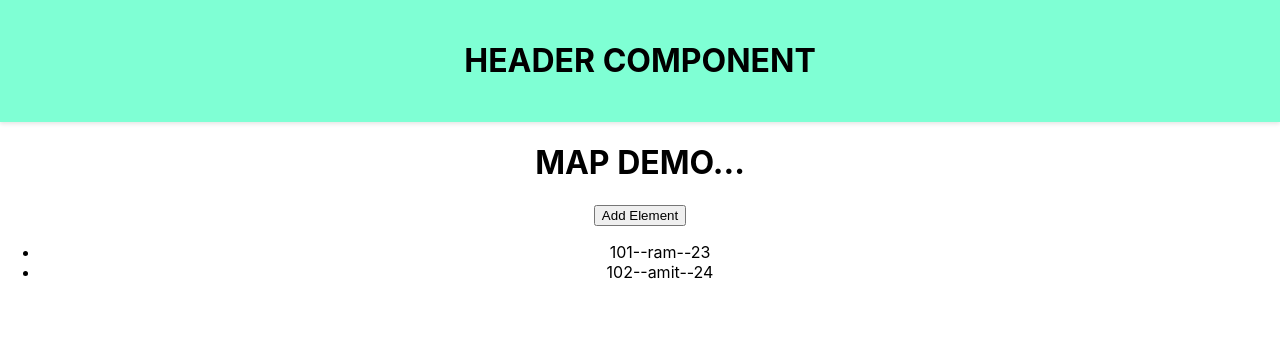
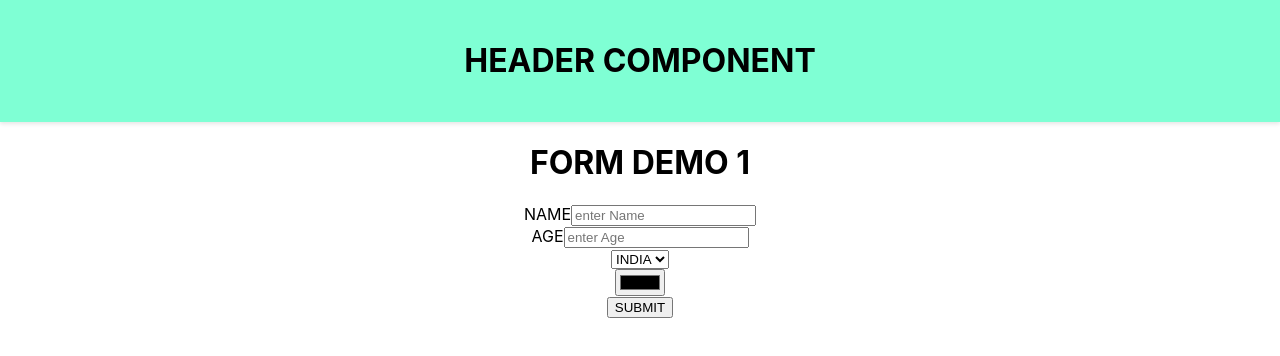
Before and after one commit to samirvithlani/mernweekend24w, a React (Create React App) app: page / in a window 1280 px wide. Shown: the top 356 px of the page. Built offline with nearby package versions, Linux system fonts and the light colour scheme.

Commit message:
input handling

```diff
--- a/src/App.js
+++ b/src/App.js
@@ -4,6 +4,7 @@ import { Header } from "./components/Header";
 import Content from "./components/Content";
 import { UseStateDemo } from "./components/UseStateDemo";
 import { MapWithUseState } from "./components/MapWithUseState";
+import { FormDemo1 } from "./components/FormDemo1";
 
 function App() {
   //js
@@ -15,7 +16,8 @@ function App() {
       <Header></Header>
       {/* <Content></Content> */}
       {/* <UseStateDemo/> */}
-      <MapWithUseState/>
+      {/* <MapWithUseState/> */}
+      <FormDemo1></FormDemo1>
     </div>
   );
 }
--- /dev/null
+++ b/src/components/FormDemo1.jsx
@@ -0,0 +1,53 @@
+import React, { useState } from 'react'
+
+export const FormDemo1 = () => {
+
+    const [name, setname] = useState("")
+    const [age, setage] = useState()
+    const [selectedCountry, setselectedCountry] = useState("")
+    const [color, setcolor] = useState("")
+
+    const submitHandler = ()=>{
+        //alert('Form Submitted')
+        alert(`Name = ${name} \n Age = ${age} \n Country = ${selectedCountry}`)
+    }
+    const nameHandler = (event)=>{
+        console.log(event.target.value)
+        setname(event.target.value)
+    }
+
+
+  return (
+    <div>
+        <h1>FORM DEMO 1</h1>
+        <div>
+            <div>
+                <label>NAME</label>
+                <input onChange={(event)=>{nameHandler(event)}} type='text' placeholder='enter Name'></input>
+                {name}
+            </div>
+            <div>
+                <label>AGE</label>
+                <input type='text' onChange={(event)=>setage(event.target.value)} placeholder='enter Age'></input>
+                {age}
+            </div>
+            <div>
+                <select onChange={(event)=>setselectedCountry(event.target.value)}>
+                    <option value="india">INDIA</option>
+                    <option value="usa">USA</option>
+                    <option value="uk">UK</option>
+                </select>
+                {selectedCountry}
+            </div>
+            <div>
+                <input type='color' onChange={(event)=>setcolor(event.target.value)}></input>
+                {color}
+            </div>
+            <div>
+                <button onClick={()=>{submitHandler()}}>SUBMIT</button>
+            </div>
+
+        </div>
+    </div>
+  )
+}
```
